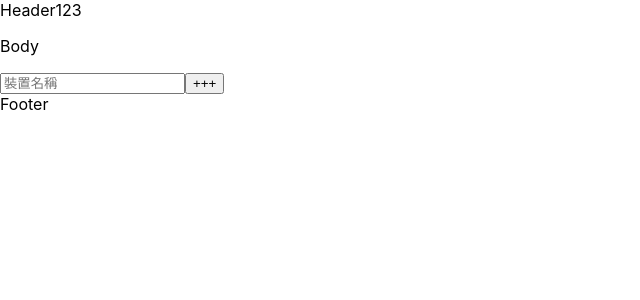
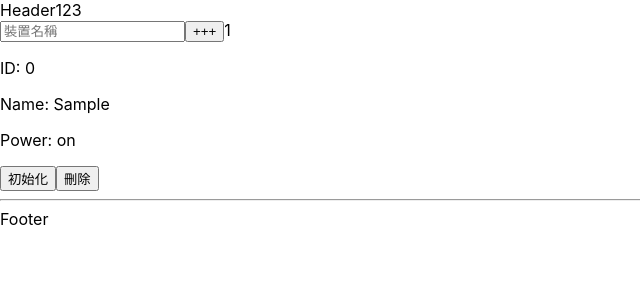
Before and after one commit to a631953720/Redux, a React app in the folder my-app/: page / in a window 1280 px wide. Both pictures are taken after typing "Sample" into the empty fields and a click on the button "+++". Shown: the top 300 px of the page, without its empty margins (0-640 px from the left). Built offline with nearby package versions, Linux system fonts and the light colour scheme.

Commit message:
新增功能
1.可新增裝置
2.可刪除任意裝置
3.可做初始化的動作

```diff
--- a/my-app/src/App.js
+++ b/my-app/src/App.js
@@ -36,7 +36,10 @@ class Footer extends React.Component {
   }
   render() {
     return (
-      <footer>Footer</footer>
+      <footer>
+        <hr></hr>
+        Footer
+      </footer>
     );
   }
 }
--- a/my-app/src/components/body.js
+++ b/my-app/src/components/body.js
@@ -1,41 +1,43 @@
 import React from 'react';
 import { ReactReduxContext, connect } from "react-redux";
-function SubBody({
-    callback
-}) {
-    console.log(callback)
-    let id = 0;
-    return (
-        <ReactReduxContext.Consumer>
-            {({ store }) => {
-                console.log('Body in Consumer', store.getState())
-                let input;
-                return (
+import {addDevice} from '../redux/actions';
+import {DeviceList} from './deviceList';
+
+let id=0;
+const SubBody =({
+    deviceList,
+    addDevice
+})=>{
+    let input=''
+    return(
         <div>
-                        <p>Body</p>
             <input
                 type='text'
                 placeholder="裝置名稱"
                 ref={node => { input = node; }}
             />
-                        <button onClick={() => { callback(id++, input.value, true); input.value = ''; console.log(store.getState()) }}>+++</button>
+            <button onClick={() => { addDevice(id++, input.value, true); input.value = '';}}>+++</button>
+            {id}
+            <DeviceList deviceList={deviceList}/>
         </div>
-                );
-            }}
-        </ReactReduxContext.Consumer>
     )
 }
-const mapDispatchToProps = dispatch => ({
-    callback: (id, name, power) => {
-        dispatch({
-            type: 'ADD_DEVICE',
-            id: id,
-            deviceName: name,
-            power: power
-        })
-    }
+// 等同addDevice
+// const mapDispatchToProps = dispatch => ({
+//     addDevice: (id, name, power) => {
+//         dispatch({
+//             type: 'ADD_DEVICE',
+//             id: id,
+//             deviceName: name,
+//             power: power
+//         })
+//     }
+// })
+const mapStateToProps=state =>({
+    deviceList:state.device
 })
 export const Body = connect(
-    null,
-    mapDispatchToProps
+    mapStateToProps,
+    // {addDevice}//等同mapDispatchToProps
+    {addDevice}
 )(SubBody)
--- /dev/null
+++ b/my-app/src/components/deviceList.js
@@ -0,0 +1,56 @@
+import React from 'react';
+import { connect } from "react-redux";
+import {deleteDevice,initialDeviceList} from '../redux/actions';
+const Test=(info)=>{
+    let id=0;
+    let newArr = Object.keys(info).reduce(
+        (newArr,key)=>{
+            newArr[id++]=`${key}:${info[key]}`
+            return newArr
+        },
+        []
+    )
+    console.log(newArr);
+    return(
+        <div>
+            {newArr.map((item,idx)=>(
+                <p key={idx}>{item}</p>
+            ))}
+        </div>
+    )
+}
+class List extends React.Component{
+    constructor(props) {
+        super(props);
+    }
+    handleDeleteBtn=(e)=>{
+        const id = Number(e.target.id);
+        console.log(this.props.deleteDevice(id))
+    }
+    handleSetDevice=(e)=>{
+        const id = Number(e.target.id);
+        console.log(this.props.initialDeviceList(id,{'出廠年份':'2020','出廠日期':'9/1'}))
+    }
+    render(){
+        let {deviceList}=this.props
+        return(
+            <div>
+                {console.log(deviceList)}
+                {deviceList.map(device=>(
+                    <div key={device.id}>
+                        <p>ID: {device.id}</p>
+                        <p>Name: {device.deviceName}</p>
+                        <p>Power: {device.power?'on':'off'}</p>
+                        {device.info ? Test(device.info) : ''}
+                        <button id={device.id} onClick={this.handleSetDevice}>初始化</button>
+                        <button id={device.id} onClick={this.handleDeleteBtn}>刪除</button>
+                    </div>
+                ))}
+            </div>
+        )
+    }
+}
+export const DeviceList = connect(
+    null,
+    {deleteDevice,initialDeviceList}
+)(List)
--- a/my-app/src/redux/actionTypes.js
+++ b/my-app/src/redux/actionTypes.js
@@ -1,6 +1,6 @@
 export const ADD_DEVICE = 'ADD_DEVICE'
 export const DELETE_DEVICE = 'DELETE_DEVICE'
-export const INITIAL_DEVICE = 'INITIAL_DEVICE'
-export const SET_DEVICE_PROPS = 'SET_DEVICE_PROPS'
+export const SET_DEVICE_INFO = 'SET_DEVICE_INFO'
+export const SET_DEVICE_INFO_PROPS = 'SET_DEVICE_INFO_PROPS'
 export const CHANGE_POWER = 'CHANGE_POWER'
 export const COMMAMD = 'COMMAND'
--- /dev/null
+++ b/my-app/src/redux/actions.js
@@ -0,0 +1,19 @@
+import {ADD_DEVICE,DELETE_DEVICE,SET_DEVICE_INFO} from './actionTypes';
+
+export const addDevice =  (id, name, power) => ({
+    type: ADD_DEVICE,
+    // payload:{
+    id,
+    deviceName: name,
+    power
+    // }
+})
+export const deleteDevice =(id)=>({
+    type: DELETE_DEVICE,
+    id
+})
+export const initialDeviceList = (id, info) =>({
+    type: SET_DEVICE_INFO,
+    id,
+    info
+})
--- a/my-app/src/redux/reducers/device.js
+++ b/my-app/src/redux/reducers/device.js
@@ -1,4 +1,4 @@
-import { ADD_DEVICE, DELETE_DEVICE, INITIAL_DEVICE } from '../actionTypes';
+import { ADD_DEVICE, DELETE_DEVICE, SET_DEVICE_INFO } from '../actionTypes';
 export const device = (state = [], action) => {
     switch (action.type) {
         case ADD_DEVICE:
@@ -9,7 +9,7 @@ export const device = (state = [], action) => {
             }];
         case DELETE_DEVICE:
             return deleteDevice(state, action.id);
-        case INITIAL_DEVICE:
+        case SET_DEVICE_INFO:
             return initialDevice(state, action.id, action.info);
         default:
             return state;
@@ -17,19 +17,19 @@ export const device = (state = [], action) => {
 }
 
 const deleteDevice = (state, id) => {
-    let tmp = state
-    return tmp.filter(subState => subState.id !== id)
+    let tmp = state.slice();
+    return tmp.filter(state => state.id !== id);
 }
 const initialDevice = (state, id, info) => {
-    let tmp = state.slice()
+    let tmp = state.slice();
     return tmp.map(state => {
         if (state.id === id) {
             return {
                 ...state,
                 info: info
-            }
+            };
         } else {
-            return state
+            return state;
         }
     })
 }
--- a/my-app/src/redux/reducers/userControl.js
+++ b/my-app/src/redux/reducers/userControl.js
@@ -1,8 +1,8 @@
-import { SET_DEVICE_PROPS, CHANGE_POWER, COMMAMD } from '../actionTypes';
+import { SET_DEVICE_INFO_PROPS, CHANGE_POWER, COMMAMD } from '../actionTypes';
 
 export const userControl = (state = [], action) => {
     switch (action.type) {
-        case SET_DEVICE_PROPS:
+        case SET_DEVICE_INFO_PROPS:
             return setDeviceProps(state, action.id, action.info)
         case CHANGE_POWER:
             return changeDevicePower(state, action.id, action.power)
```
Also changed, not shown: 1 other file (tests, documents, lock files or other folders). Lines whose indentation alone changed are shown as unchanged.
